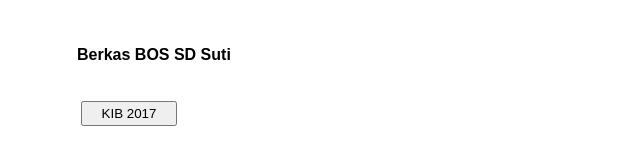
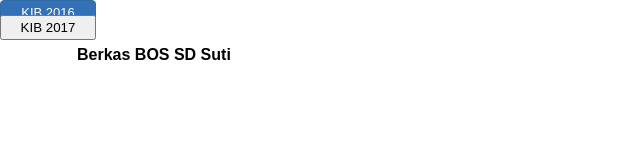
Before and after one commit to pakteguhcom/bos, a plain HTML site: page index.html in a window 1280 px wide. Shown: the whole page, without its empty margins (0-640 px from the left). Drawn offline with Linux system fonts and the light colour scheme.

Commit message:
Update index.html

```diff
--- a/index.html
+++ b/index.html
@@ -65,7 +65,7 @@ a:hover
 <body>
 <div id="wb_Text1" style="position:absolute;left:77px;top:45px;width:463px;height:19px;z-index:0;text-align:left;">
 <span style="color:#000000;font-family:Arial;font-size:16px;"><strong>Berkas BOS SD Suti</strong></span></div>
-<input type="button" id="Button1" onclick="window.location.href='bos.sdsuti.sch.id/kib-2016-sdn-03-suti.xlsx';return false;" name="KIB 2016" value="KIB 2016" style="position:absolute;left:81px;top:101px;width:96px;height:25px;z-index:1;" title="KIB 2016"><br>
-<input type="button" id="Button2" onclick="window.location.href='bos.sdsuti.sch.id/kib-2017-sdn-03-suti.xlsx';return false;" name="KIB 2017" value="KIB 2017" style="position:absolute;left:81px;top:101px;width:96px;height:25px;z-index:1;" title="KIB 2017">
+<input type="button" id="Button1" onclick="window.location.href='bos.sdsuti.sch.id/kib-2016-sdn-03-suti.xlsx';return false;" name="KIB 2016" value="KIB 2016" style="position:absolute;width:96px;height:25px;z-index:1;" title="KIB 2016"><br>
+<input type="button" id="Button2" onclick="window.location.href='bos.sdsuti.sch.id/kib-2017-sdn-03-suti.xlsx';return false;" name="KIB 2017" value="KIB 2017" style="position:absolute;width:96px;height:25px;z-index:1;" title="KIB 2017">
 </body>
 </html>
```
